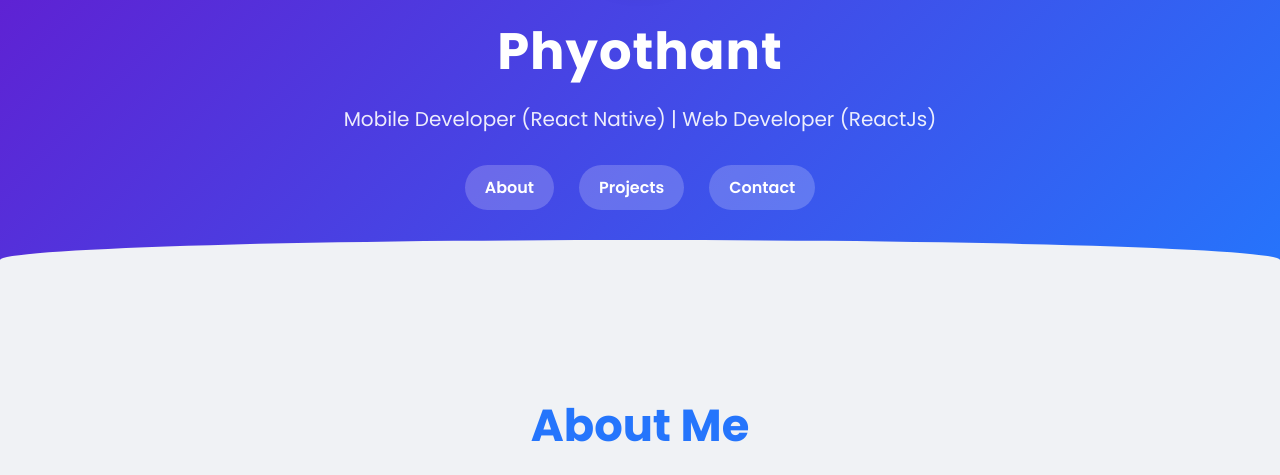
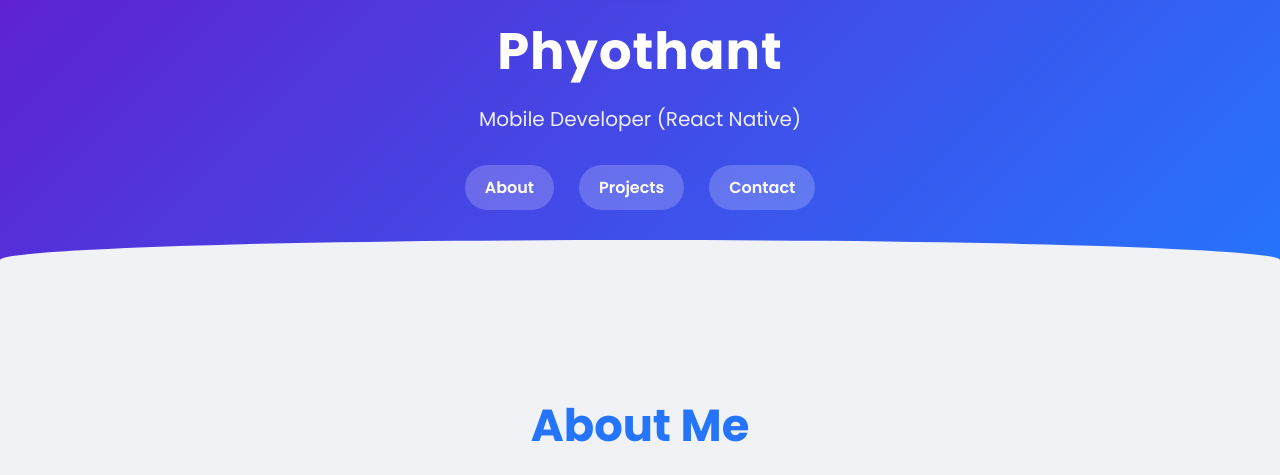
Before and after one commit to phyothant-dev/portfolio, a plain HTML site: page index.html in a window 1280 px wide. Shown: the part 322-797 px from the top of the page. Drawn offline with Linux system fonts and the light colour scheme.

Commit message:
Remove web developer title from header

```diff
--- a/index.html
+++ b/index.html
@@ -188,7 +188,7 @@
 <header>
   <img src="profile.jpg" alt="Phyothant">
   <h1>Phyothant</h1>
-  <p>Mobile Developer (React Native) | Web Developer (ReactJs)</p>
+  <p>Mobile Developer (React Native)</p>
   <nav>
     <a href="#about">About</a>
     <a href="#projects">Projects</a>
```
